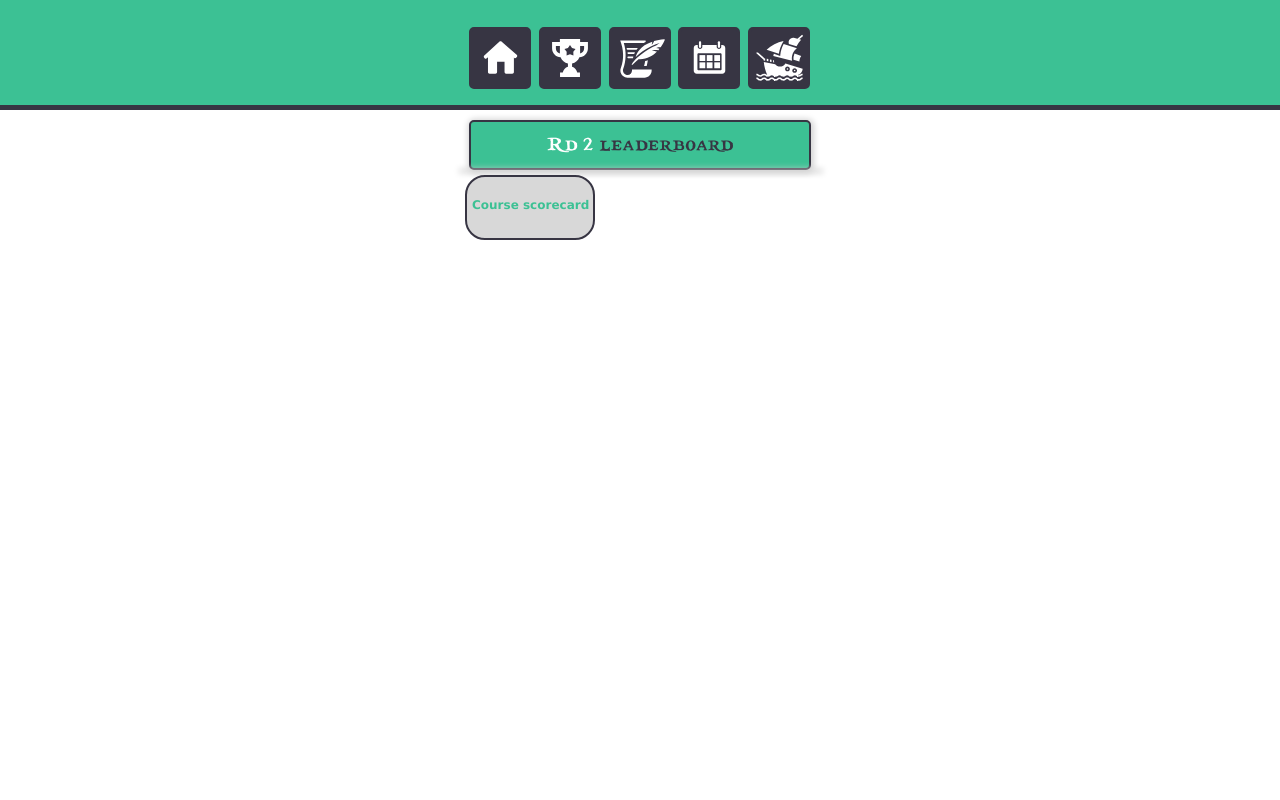
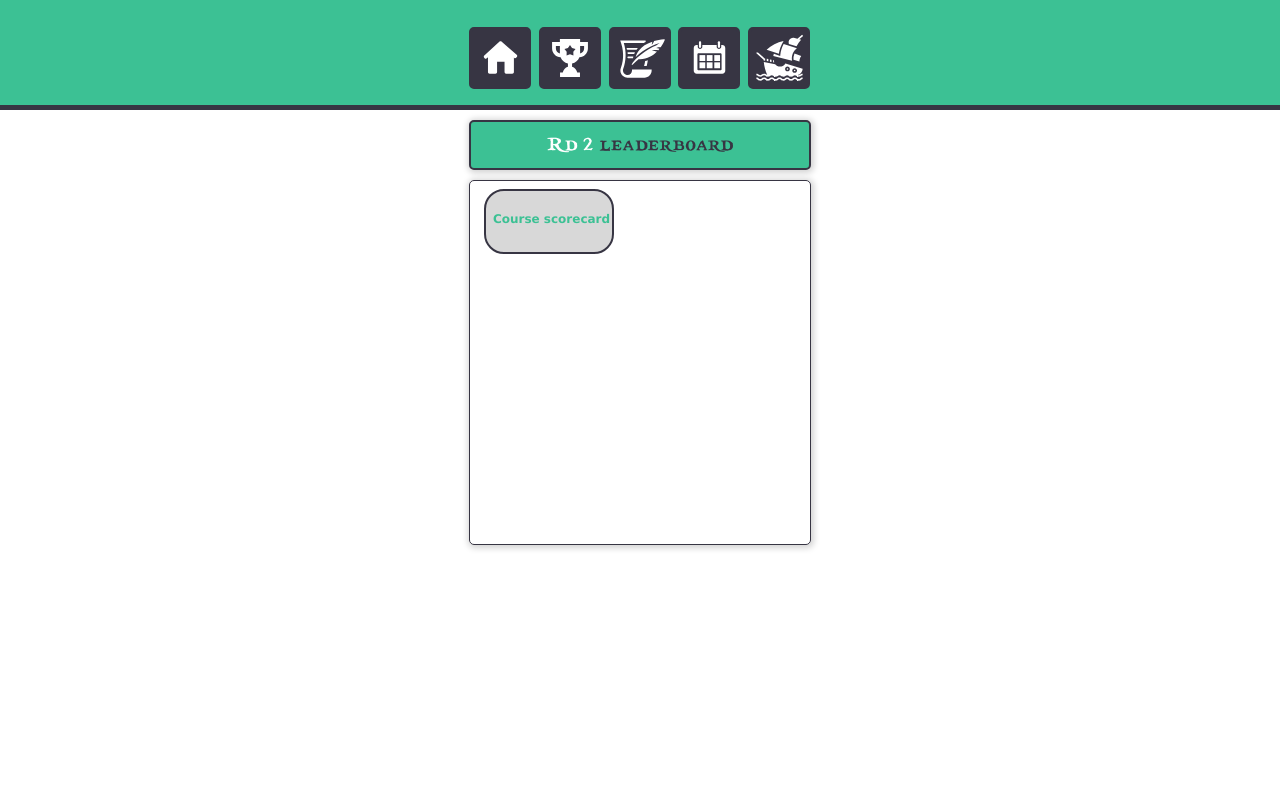
Before and after one commit to dmhburke/db-jaunt-production, a Django app: page /round2/ in a window 1280 px wide. Run offline with Django 3.2, Linux system fonts and the light colour scheme; data that the repository does not hold is empty; some libraries are stand-ins or nearby versions; grey boxes are pictures that could not be loaded.

Commit message:
update css in hole lists

```diff
--- a/catalog/templates/rd2HoleList.html
+++ b/catalog/templates/rd2HoleList.html
@@ -7,7 +7,7 @@
   <span id=leaderboardHighlightText>Rd 2</span> leaderboard
 </div></a>
 
-<div class="bigShadow" id="rd2HoleList">
+<div class="bigShadow" id="rd1HoleList">
 
   {% if rd2holemodel_list %}
   {% for hole in rd2holemodel_list %}
--- a/catalog/templates/rd3HoleList.html
+++ b/catalog/templates/rd3HoleList.html
@@ -7,7 +7,7 @@
   <span id=leaderboardHighlightText>Rd 3</span> leaderboard
 </div></a>
 
-<div class="bigShadow" id="rd3HoleList">
+<div class="bigShadow" id="rd1HoleList">
 
   {% if rd3holemodel_list %}
   {% for hole in rd3holemodel_list %}
--- a/catalog/templates/rd4HoleList.html
+++ b/catalog/templates/rd4HoleList.html
@@ -7,7 +7,7 @@
   <span id=leaderboardHighlightText>Prep rd</span> leaderboard
 </div></a>
 
-<div class="bigShadow" id="rd3HoleList">
+<div class="bigShadow" id="rd1HoleList">
 
   {% if rd4holemodel_list %}
   {% for hole in rd4holemodel_list %}
```
